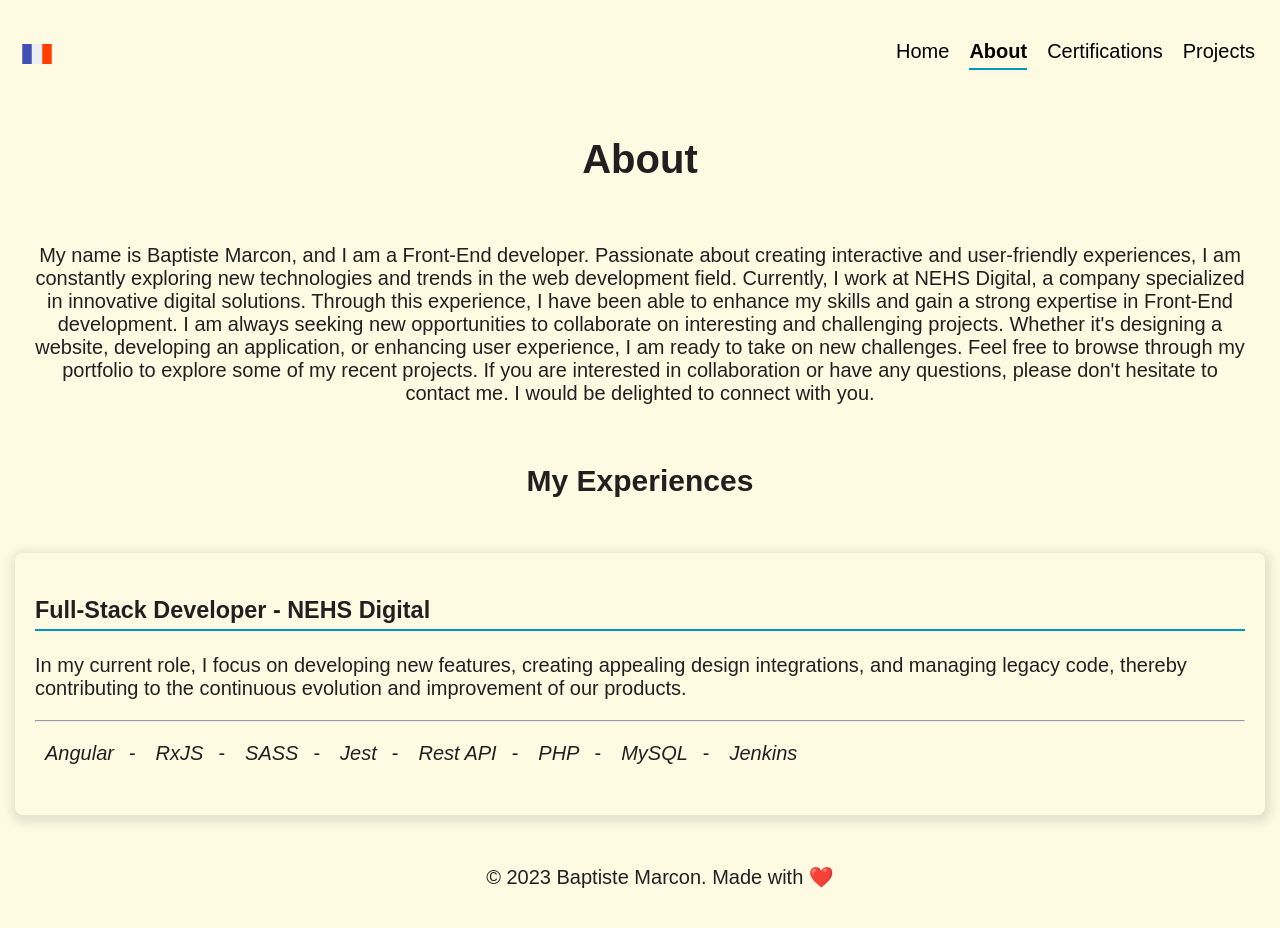
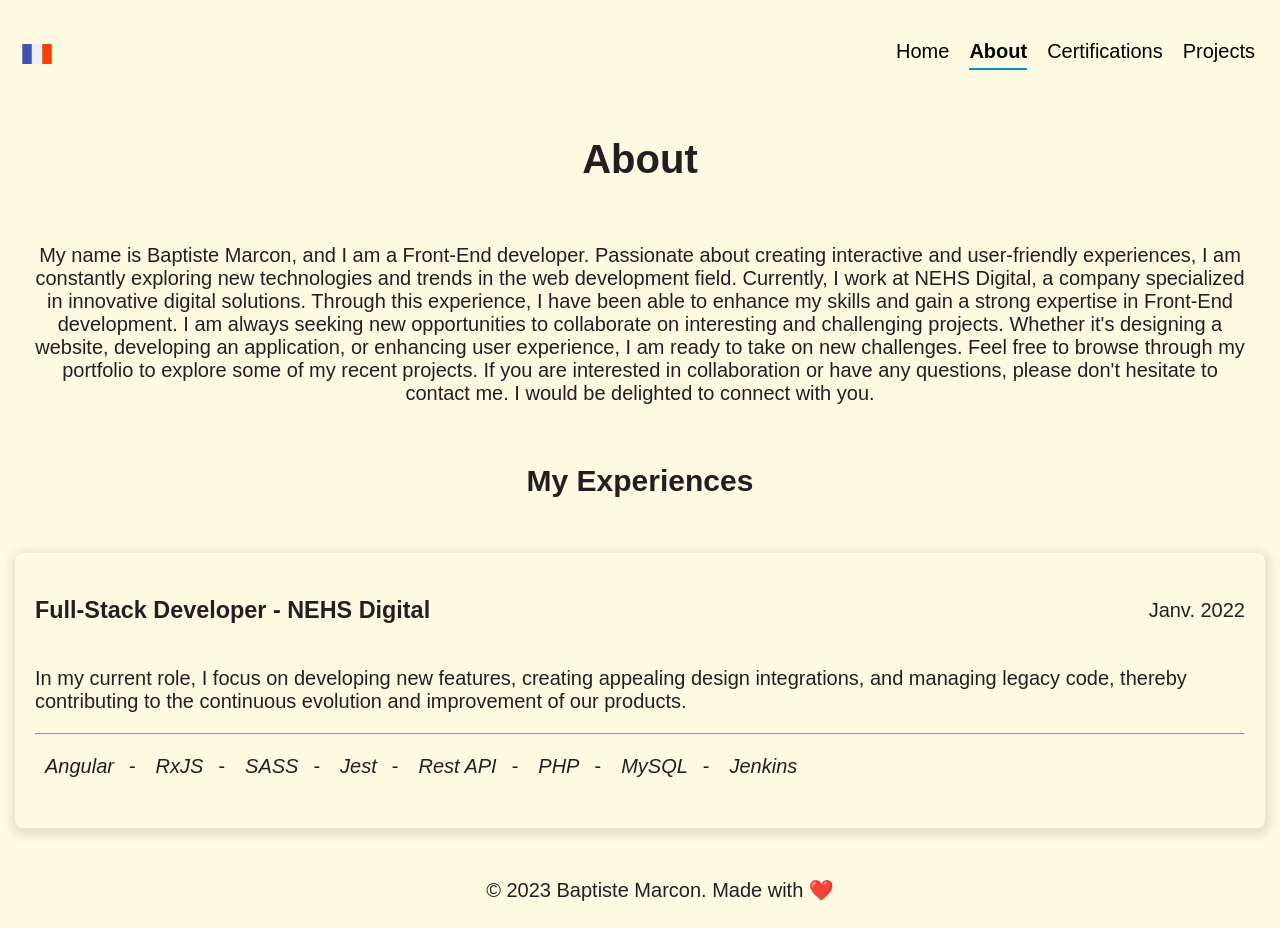
Before and after one commit to baptistemcn/personnal-website, a React (Vite) app: page /en/ in a window 1280 px wide. Both pictures are taken after a click on the item "About". Built offline with nearby package versions, Linux system fonts and the light colour scheme.

Commit message:
feat(experience): duration date

```diff
--- a/src/assets/db.ts
+++ b/src/assets/db.ts
@@ -19,6 +19,7 @@ const EXPERIENCES_FR = [
     title: "Full-Stack Developper - NEHS Digital",
     presentation:
       "Dans mon rôle actuel, je me concentre sur le développement de nouvelles fonctionnalités, la création d'intégrations de design attrayantes et la gestion du code hérité, contribuant ainsi à l'évolution et à l'amélioration continues de nos produits.",
+    duration: "Janv. 2022",
     technologies: [
       {
         name: "Angular",
@@ -53,6 +54,7 @@ const EXPERIENCES_EN = [
     title: "Full-Stack Developer - NEHS Digital",
     presentation:
       "In my current role, I focus on developing new features, creating appealing design integrations, and managing legacy code, thereby contributing to the continuous evolution and improvement of our products.",
+    duration: "Janv. 2022",
     technologies: [
       {
         name: "Angular",
--- a/src/components/experience/Experience.tsx
+++ b/src/components/experience/Experience.tsx
@@ -10,7 +10,14 @@ export const Experience = ({ experiences }: ExperiencesProps) => {
         return (
           <div key={index} className="experience">
             <div>
-              <h3>{experience.title}</h3>
+              <div>
+                <h3>{experience.title}</h3>
+                {experience.duration && (
+                  <>
+                    <p>{experience.duration}</p>
+                  </>
+                )}
+              </div>
               <p>{experience.presentation}</p>
               <hr />
               <ul>
--- a/src/components/experience/experience.css
+++ b/src/components/experience/experience.css
@@ -13,6 +13,13 @@
 
 .experience > div {
   margin: 10px;
+}
+
+.experience > div > div {
+  display: flex;
+  flex-direction: row;
+  justify-content: space-between;
+  align-items: center;
 }
 
 .experience > div > p {
--- a/src/types/experiences.interface.ts
+++ b/src/types/experiences.interface.ts
@@ -7,5 +7,6 @@ export interface ExperiencesProps {
 export interface ExperienceItem {
   title: string;
   presentation: string;
+  duration: string;
   technologies: Array<TechnologiesItem>;
 }
```
Also changed, not shown: 1 other file (tests, documents, lock files or other folders).
